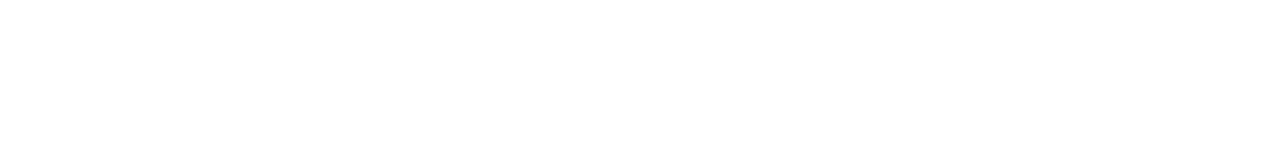
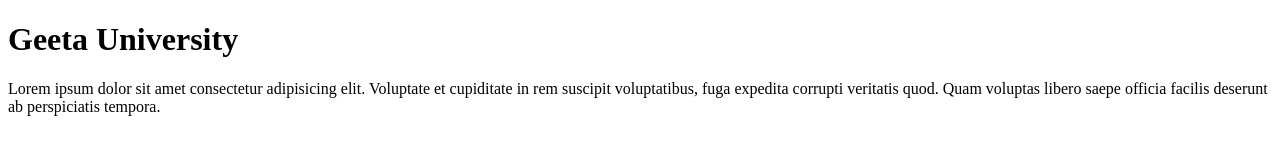
Before and after one commit to shafikcmt/first-project, a plain HTML site: page index.html in a window 1280 px wide. Drawn offline with Linux system fonts and the light colour scheme.

Commit message:
Added heading and paragraph

```diff
--- a/index.html
+++ b/index.html
@@ -6,6 +6,7 @@
     <title>GitHub</title>
 </head>
 <body>
-
+    <h1>Geeta University</h1>
+    <p>Lorem ipsum dolor sit amet consectetur adipisicing elit. Voluptate et cupiditate in rem suscipit voluptatibus, fuga expedita corrupti veritatis quod. Quam voluptas libero saepe officia facilis deserunt ab perspiciatis tempora.</p>
 </body>
 </html>
```
